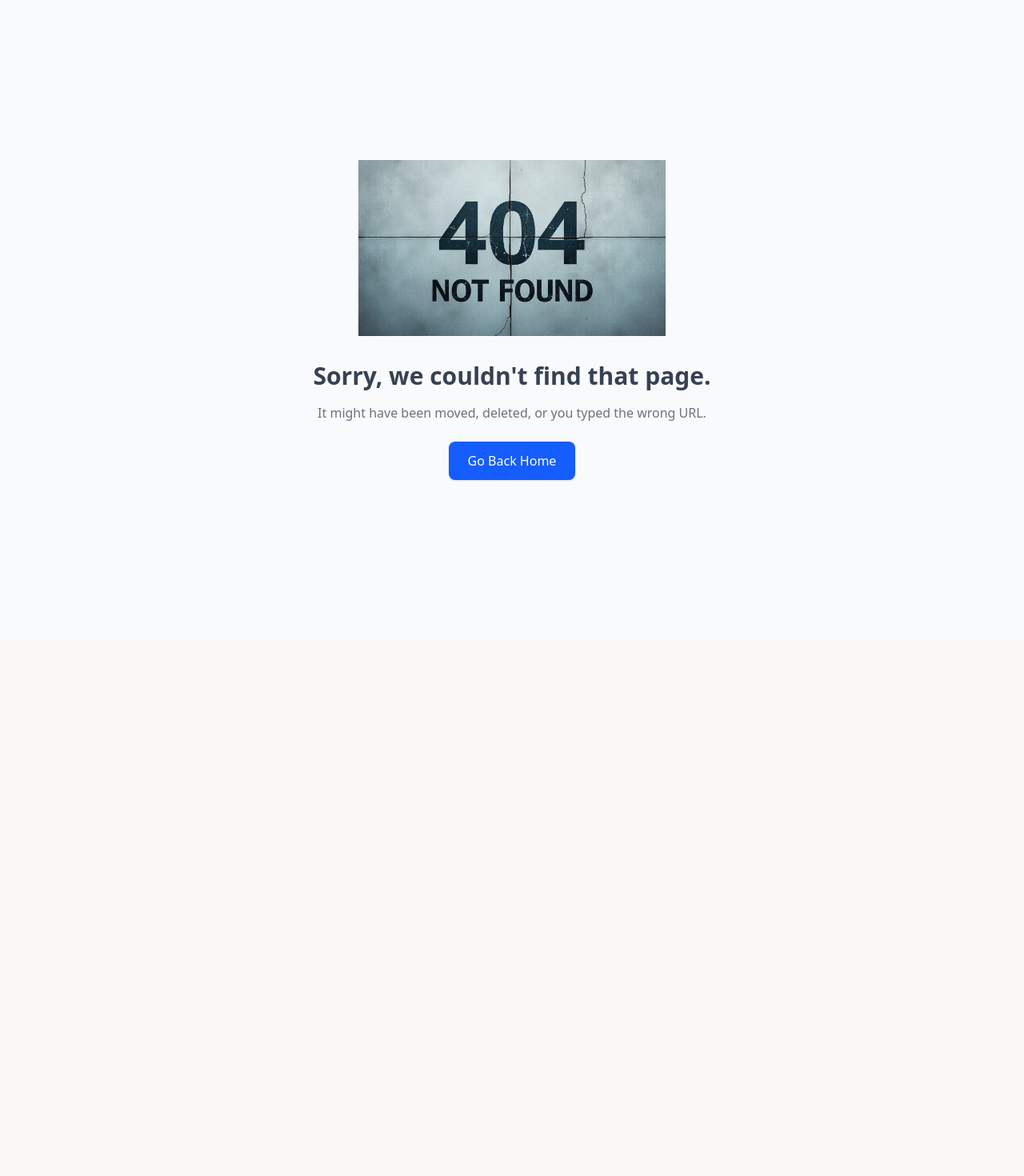
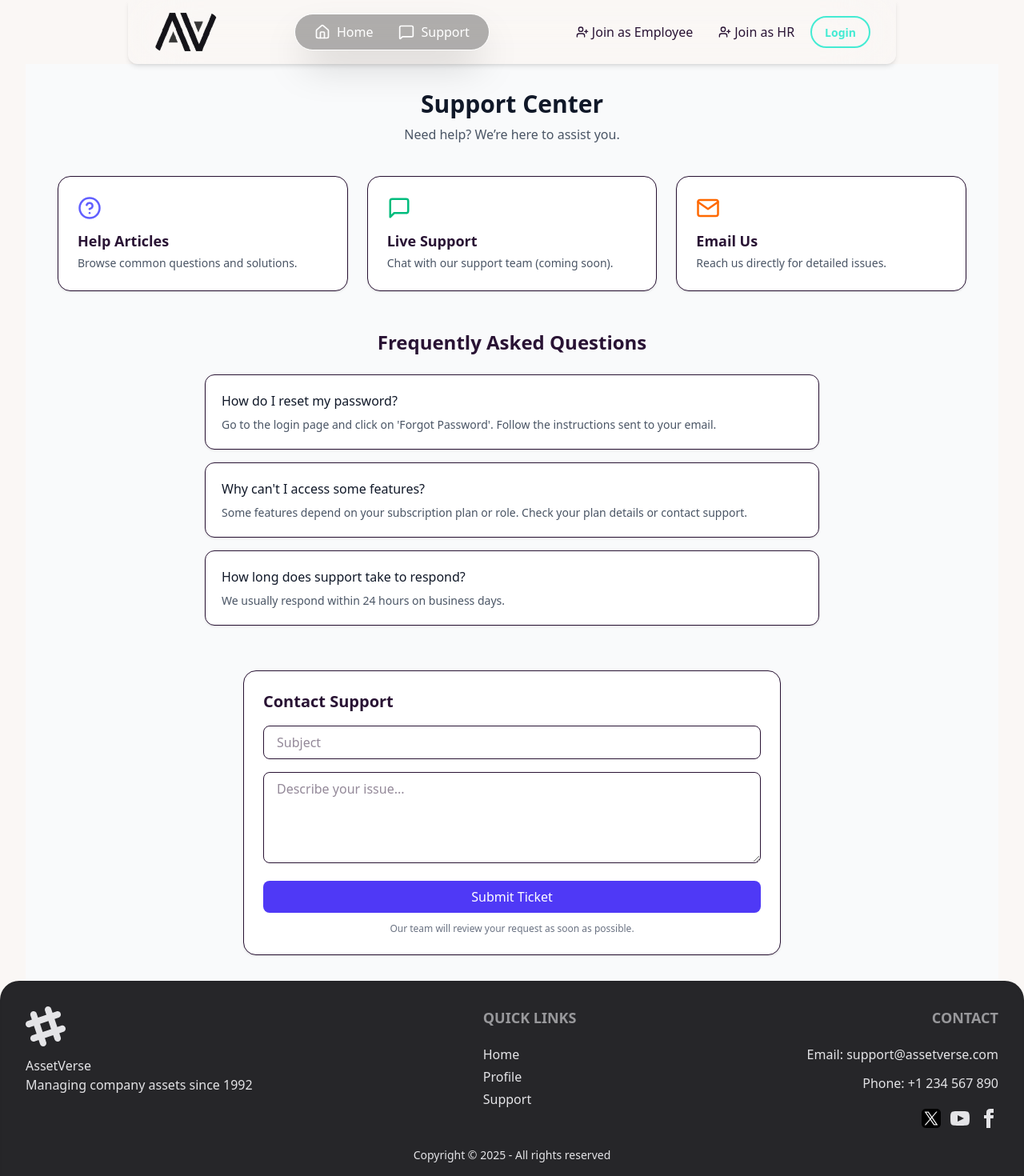
Before and after one commit to alvy00/ph-assetverse-client-a11, a React (Vite) app: page /support in a window 1280 px wide. Shown: the top 1470 px of the page at 80% size. Before the commit the page ends 800 px from the top, so only its background shows below. Built offline with nearby package versions, Linux system fonts and the light colour scheme; no server answers.

Commit message:
Updated the navbar and added support page

```diff
--- a/src/components/Navbar/NavDropdown.jsx
+++ b/src/components/Navbar/NavDropdown.jsx
@@ -2,7 +2,7 @@
 import { useState, useRef, useEffect } from "react";
 import { Link } from "react-router";
 import { motion, AnimatePresence } from "framer-motion";
-import { ChevronDown } from "lucide-react";
+import { ChevronDown, ShieldUser } from "lucide-react";
 
 const NavDropdown = ({ label, items, currentPath }) => {
     const [open, setOpen] = useState(false);
@@ -30,13 +30,9 @@ const NavDropdown = ({ label, items, currentPath }) => {
         <div className="relative" ref={ref}>
             <motion.button
                 onClick={() => setOpen(!open)}
-                className={`flex items-center gap-1.5 px-3 py-2 rounded transition-all duration-200 font-medium ${
-                    isActive
-                        ? "bg-primary/10 text-primary"
-                        : "text-gray-700 hover:bg-gray-100"
-                }`}
-                whileHover={{ scale: 1.05 }}
+                className={`flex items-center gap-1.5 px-3 py-2 hover:bg-black/50 rounded-4xl transition-all duration-400 font-medium cursor-pointer`}
             >
+                <ShieldUser />
                 {label}
                 <motion.span
                     animate={{ rotate: open ? 180 : 0 }}
--- a/src/components/Navbar/Navbar.jsx
+++ b/src/components/Navbar/Navbar.jsx
@@ -1,7 +1,12 @@
 /* eslint-disable no-unused-vars */
 import { Link, useLocation } from "react-router";
-import { useState, useEffect, useRef } from "react";
-import { motion, AnimatePresence } from "framer-motion";
+import { useState, useEffect, useRef, useMemo } from "react";
+import {
+    motion,
+    AnimatePresence,
+    useScroll,
+    useMotionValueEvent,
+} from "framer-motion";
 import {
     Menu,
     UserPlus,
@@ -11,7 +16,10 @@ import {
     FileText,
     PlusCircle,
     ClipboardList,
+    X,
+    MessageSquare,
 } from "lucide-react";
+
 import useAuth from "../../hooks/useAuth";
 import logo from "../../assets/assetverse.png";
 import NavDropdown from "./NavDropdown";
@@ -22,7 +30,18 @@ const Navbar = () => {
     const { user, logOut } = useAuth();
     const location = useLocation();
     const [mobileOpen, setMobileOpen] = useState(false);
-    const [scrolled, setScrolled] = useState(false);
+    const [isHidden, setHidden] = useState(false);
+    const { scrollY } = useScroll();
+    const refY = useRef(0);
+
+    // Smooth scroll hide
+    useMotionValueEvent(scrollY, "change", (y) => {
+        const diff = y - refY.current;
+        if (Math.abs(diff) > 50) {
+            setHidden(diff > 0);
+            refY.current = y;
+        }
+    });
 
     const handleLogOut = () => {
         try {
@@ -33,13 +52,9 @@ const Navbar = () => {
         }
     };
 
-    useEffect(() => {
-        const handleScroll = () => setScrolled(window.scrollY > 10);
-        window.addEventListener("scroll", handleScroll);
-        return () => window.removeEventListener("scroll", handleScroll);
-    }, []);
-
-    const workspaceEMItems = [
+    // Dropdown items memoized
+    const workspaceEMItems = useMemo(
+        () => [
             {
                 title: "My Assets",
                 url: "/dashboard/myassets",
@@ -55,9 +70,12 @@ const Navbar = () => {
                 url: "/dashboard/requestasset",
                 icon: <FileText className="w-4 h-4" />,
             },
-    ];
+        ],
+        []
+    );
 
-    const workspaceHRItems = [
+    const workspaceHRItems = useMemo(
+        () => [
             {
                 title: "Asset List",
                 url: "/dashboard/assetlist",
@@ -78,11 +96,18 @@ const Navbar = () => {
                 url: "/dashboard/employeelist",
                 icon: <Users className="w-4 h-4" />,
             },
-    ];
+        ],
+        []
+    );
 
     return (
         <motion.nav
-            className={`fixed w-full z-50 transition-all duration-300 bg-white`}
+            animate={isHidden ? "hidden" : "visible"}
+            variants={{
+                hidden: { y: "-85%", transition: { duration: 0.3 } },
+                visible: { y: "0%", transition: { duration: 0.3 } },
+            }}
+            className={`fixed w-full lg:w-3/4 z-50 md:backdrop-blur-2xl bg-black/0 shadow-md rounded-bl-xl rounded-br-xl`}
         >
             <div className="max-w-7xl mx-auto flex items-center justify-between h-20 px-4 lg:px-8">
                 {/* Logo */}
@@ -97,34 +122,38 @@ const Navbar = () => {
                 </Link>
 
                 {/* Desktop Menu */}
-                <div className="hidden lg:flex items-center gap-4">
+                <div className="text-white shadow-2xl hidden lg:flex items-center gap-4 border rounded-4xl px-4 py-1.5 bg-black/30">
                     <Link
                         to="/"
-                        className={`px-4 py-2 rounded-lg transition-all duration-200 flex items-center gap-2
-        ${
-            location.pathname === "/"
-                ? "bg-primary text-white font-semibold shadow-md"
-                : "bg-white text-gray-700 hover:bg-primary/10 hover:text-primary"
-        }`}
+                        className={`px-2 py-1 hover:bg-black/50 rounded-4xl transition-all duration-400 flex items-center gap-2`}
                     >
-                        <Home className="w-5 h-5" /> {/* optional icon */}
+                        <Home className="w-5 h-5" />
                         Home
                     </Link>
 
-                    {user && user?.role === "employee" && (
+                    {user?.role === "employee" && (
                         <NavDropdown
                             label="WorkspaceEM"
                             items={workspaceEMItems}
                             currentPath={location.pathname}
                         />
                     )}
-                    {user && user?.role === "hr" && (
+
+                    {user?.role === "hr" && (
                         <NavDropdown
                             label="WorkspaceHR"
                             items={workspaceHRItems}
                             currentPath={location.pathname}
                         />
                     )}
+
+                    <Link
+                        to="/support"
+                        className={`px-2 py-1 hover:bg-black/50 rounded-4xl transition-all duration-400 flex items-center gap-2`}
+                    >
+                        <MessageSquare className="w-5 h-5" />
+                        Support
+                    </Link>
                 </div>
 
                 {/* Desktop Auth */}
@@ -160,7 +189,7 @@ const Navbar = () => {
                                         ? "/dashboard/emprofile"
                                         : "/dashboard/hrprofile"
                                 }
-                                className="px-3 py-2 rounded hover:bg-gray-100 flex items-center gap-1"
+                                className="px-3 py-2 rounded hover:scale-115 transition-all duration-400 flex items-center gap-1"
                             >
                                 <Avatar
                                     src={user.profileImg}
@@ -179,15 +208,18 @@ const Navbar = () => {
 
                 {/* Mobile Toggle */}
                 <button
-                    className="lg:hidden z-60 relative"
+                    className="lg:hidden z-60 relative p-2"
                     onClick={() => setMobileOpen(!mobileOpen)}
                     aria-label="Toggle menu"
+                    aria-expanded={mobileOpen}
                 >
                     {mobileOpen ? <span></span> : <Menu className="w-6 h-6" />}
                 </button>
             </div>
 
             {/* Mobile Menu */}
+            <AnimatePresence>
+                {mobileOpen && (
                     <MobileMenu
                         isOpen={mobileOpen}
                         onClose={() => setMobileOpen(false)}
@@ -195,6 +227,8 @@ const Navbar = () => {
                         user={user}
                         onLogout={handleLogOut}
                     />
+                )}
+            </AnimatePresence>
         </motion.nav>
     );
 };
--- a/src/layouts/RootLayout.jsx
+++ b/src/layouts/RootLayout.jsx
@@ -14,7 +14,9 @@ const RootLayout = () => {
 
     return (
         <div className="flex flex-col min-h-screen">
-            <Navbar />
+            <div className="flex flex-col items-center">
+                <Navbar />
+            </div>
 
             {/* Main content with animated page transitions */}
             <main className="flex-1 px-4 lg:px-8 mt-20">
--- /dev/null
+++ b/src/pages/Support.jsx
@@ -0,0 +1,110 @@
+import { FiMail, FiHelpCircle, FiMessageSquare } from "react-icons/fi";
+
+const faqs = [
+    {
+        q: "How do I reset my password?",
+        a: "Go to the login page and click on 'Forgot Password'. Follow the instructions sent to your email.",
+    },
+    {
+        q: "Why can't I access some features?",
+        a: "Some features depend on your subscription plan or role. Check your plan details or contact support.",
+    },
+    {
+        q: "How long does support take to respond?",
+        a: "We usually respond within 24 hours on business days.",
+    },
+];
+
+const Support = () => {
+    return (
+        <div className="min-h-screen bg-gray-50 px-4 py-8 sm:px-6 lg:px-10">
+            {/* Header */}
+            <div className="mb-10 text-center">
+                <h1 className="text-3xl font-bold text-gray-900">
+                    Support Center
+                </h1>
+                <p className="mt-2 text-gray-600">
+                    Need help? We’re here to assist you.
+                </p>
+            </div>
+
+            {/* Quick Help Cards */}
+            <div className="grid gap-6 sm:grid-cols-2 lg:grid-cols-3 mb-12">
+                <div className="rounded-2xl bg-white p-6 shadow-sm border hover:shadow-md transition">
+                    <FiHelpCircle className="text-3xl text-indigo-500 mb-3" />
+                    <h3 className="font-semibold text-lg">Help Articles</h3>
+                    <p className="text-sm text-gray-600 mt-1">
+                        Browse common questions and solutions.
+                    </p>
+                </div>
+
+                <div className="rounded-2xl bg-white p-6 shadow-sm border hover:shadow-md transition">
+                    <FiMessageSquare className="text-3xl text-emerald-500 mb-3" />
+                    <h3 className="font-semibold text-lg">Live Support</h3>
+                    <p className="text-sm text-gray-600 mt-1">
+                        Chat with our support team (coming soon).
+                    </p>
+                </div>
+
+                <div className="rounded-2xl bg-white p-6 shadow-sm border hover:shadow-md transition">
+                    <FiMail className="text-3xl text-orange-500 mb-3" />
+                    <h3 className="font-semibold text-lg">Email Us</h3>
+                    <p className="text-sm text-gray-600 mt-1">
+                        Reach us directly for detailed issues.
+                    </p>
+                </div>
+            </div>
+
+            {/* FAQ Section */}
+            <div className="max-w-3xl mx-auto mb-14">
+                <h2 className="text-2xl font-semibold mb-6 text-center">
+                    Frequently Asked Questions
+                </h2>
+                <div className="space-y-4">
+                    {faqs.map((faq, index) => (
+                        <div
+                            key={index}
+                            className="rounded-xl border bg-white p-5 shadow-sm"
+                        >
+                            <h4 className="font-medium text-gray-900">
+                                {faq.q}
+                            </h4>
+                            <p className="mt-2 text-sm text-gray-600">
+                                {faq.a}
+                            </p>
+                        </div>
+                    ))}
+                </div>
+            </div>
+
+            {/* Contact Form */}
+            <div className="max-w-2xl mx-auto bg-white border rounded-2xl p-6 shadow-sm">
+                <h2 className="text-xl font-semibold mb-4">Contact Support</h2>
+                <form className="space-y-4">
+                    <input
+                        type="text"
+                        placeholder="Subject"
+                        className="w-full rounded-lg border px-4 py-2 focus:outline-none focus:ring-2 focus:ring-indigo-500"
+                    />
+                    <textarea
+                        rows="4"
+                        placeholder="Describe your issue..."
+                        className="w-full rounded-lg border px-4 py-2 focus:outline-none focus:ring-2 focus:ring-indigo-500"
+                    />
+                    <button
+                        type="submit"
+                        className="w-full rounded-lg bg-indigo-600 px-4 py-2 text-white font-medium hover:bg-indigo-700 transition"
+                    >
+                        Submit Ticket
+                    </button>
+                </form>
+
+                <p className="mt-3 text-xs text-gray-500 text-center">
+                    Our team will review your request as soon as possible.
+                </p>
+            </div>
+        </div>
+    );
+};
+
+export default Support;
--- a/src/pages/employee/RequestAsset.jsx
+++ b/src/pages/employee/RequestAsset.jsx
@@ -6,7 +6,7 @@ import Swal from "sweetalert2";
 import useAuth from "../../hooks/useAuth";
 import { useState } from "react";
 
-const ASSETS_PER_PAGE = 10;
+const ASSETS_PER_PAGE = 9;
 
 const RequestAsset = () => {
     const { user } = useAuth();
--- a/src/routes/Router.jsx
+++ b/src/routes/Router.jsx
@@ -24,6 +24,7 @@ import Payment from "../pages/Payment/Payment";
 import Success from "../pages/Payment/Success";
 import Cancelled from "../pages/Payment/Cancelled";
 import Upgrade from "../pages/hr/Upgrade";
+import Support from "../pages/Support";
 
 const router = createBrowserRouter([
     {
@@ -48,6 +49,10 @@ const router = createBrowserRouter([
                         element: <HRRegister />,
                     },
                 ],
+            },
+            {
+                path: "support",
+                element: <Support />,
             },
             {
                 path: "payment/:name",
```
Lines whose indentation alone changed are shown as unchanged.
